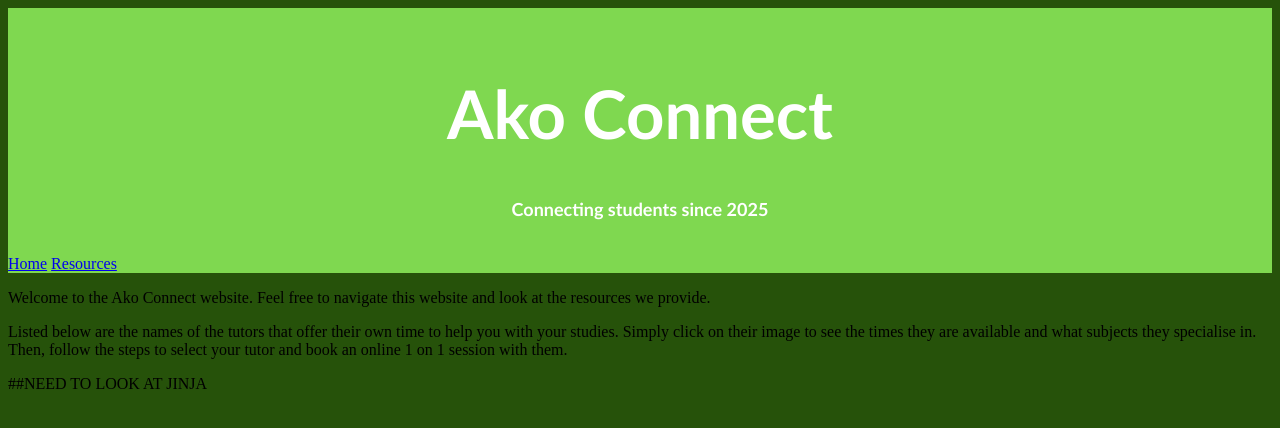
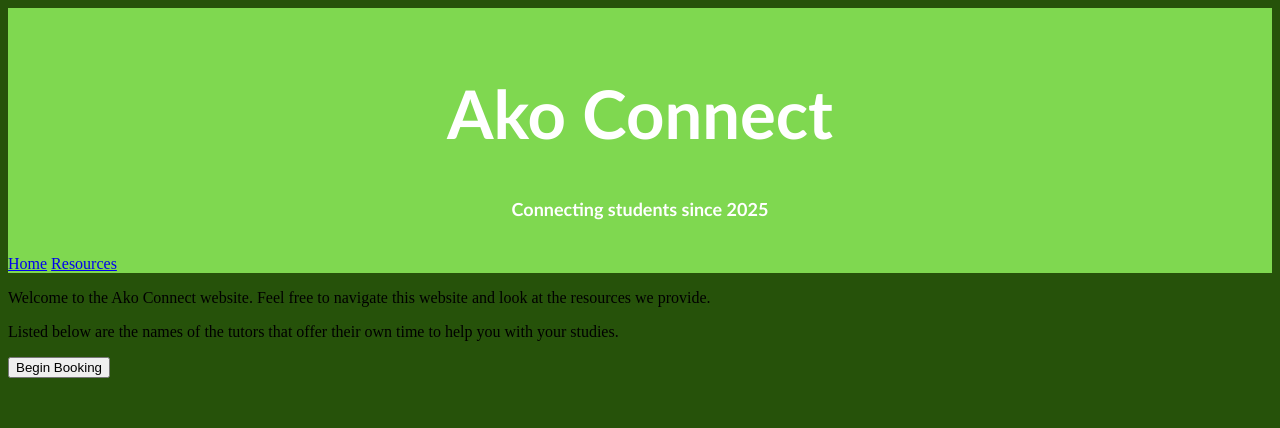
Before and after one commit to Gsap08/internal2026, a Flask app: page /home in a window 1280 px wide. Shown: the top 428 px of the page. Run offline with Flask 3, Linux system fonts and the light colour scheme.

Commit message:
Linkage to tutor page

```diff
--- a/akoapp.py
+++ b/akoapp.py
@@ -63,15 +63,9 @@ def Login():
         return render_template ("SignInPage.html")
 
 @app.route('/tutorbooking')
-def GetTutor():
-    # 1. Go to the DB and say "Give me the info for ID #"
-    conn = sqlite3.connect('my_database.db')
-    cursor = conn.cursor()
-    cursor.execute("SELECT name, bio FROM tutors WHERE id = ?", (tutor_id,))
-    data = cursor.fetchone() # This gets the specific row
-    conn.close()
-    # 2. Send that SPECIFIC data to the SAME page template
-    return render_template('HomePage.html', name=data[0], bio=data[1])
+def Booking():
+    return render_template ("TutorPage.html")
+
 
 
 
--- a/templates/HomePage.html
+++ b/templates/HomePage.html
@@ -19,21 +19,17 @@
     </p>
 
     <p>
-        Listed below are the names of the tutors that offer their own time to help you with your studies. Simply click on their image to see the times they are available and what subjects they specialise in. Then, follow the steps to select your tutor and book an online 1 on 1 session with them.
+        Listed below are the names of the tutors that offer their own time to help you with your studies.
     </p>
 
     <div class="imagegrid">
 
-        <div id="tutor_display">
-        {% for tutor in tutors %}
-  <a href="/tutor/{{ tutor[0] }}">
-      <button>View {{ tutor[1] }}</button>
-  </a>
-        {% endfor %}
-        ##NEED TO LOOK AT JINJA
+
         </a>
     </div>
-
+    <a href="{{ url_for('Booking')}}">
+    <button>Begin Booking</button>
+</a>
     </div>
 
 
--- a/templates/TutorPage.html
+++ b/templates/TutorPage.html
@@ -23,8 +23,8 @@
 
     <div>
 
-        <h1>Profile for {{ name }}</h1>
-        <p>{{ bio }}</p>
+        <h1><h1>
+        <p></p>
 
 
     </div>
```
